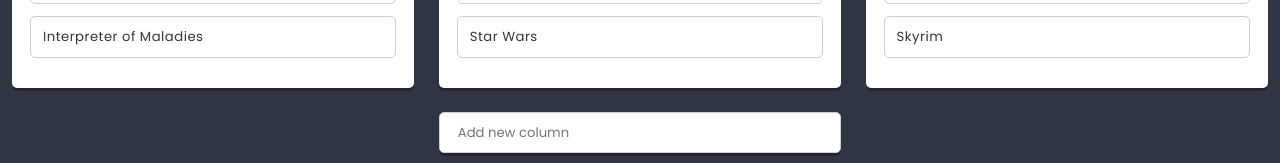
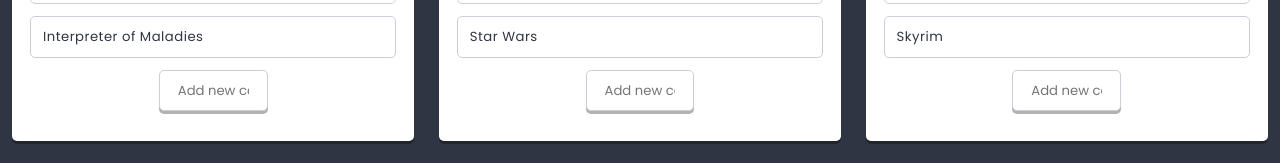
Before and after one commit to SebastianZabdyr/React-Starter, a React app: page / in a window 1280 px wide. Shown: the part 529-692 px from the top of the page. Built offline with nearby package versions, Linux system fonts and the light colour scheme.

Commit message:
add addCard function

```diff
--- a/src/components/App/App.js
+++ b/src/components/App/App.js
@@ -1,3 +1,4 @@
+/* eslint-disable no-unused-vars */
 import React from 'react';
 import styles from './App.scss';
 import List from '../List/List.js';
--- a/src/components/Button/Button.js
+++ b/src/components/Button/Button.js
@@ -1,3 +1,4 @@
+/* eslint-disable no-unused-vars */
 import React from 'react';
 import styles from './Button.scss';
 
--- a/src/components/Card/Card.js
+++ b/src/components/Card/Card.js
@@ -3,8 +3,6 @@
 
 class Card extends React.Component {
   render(){
-    console.log('card:', this.props.cards );
-
     return (
       <div className={styles.component}>
         {this.props.cards}
--- a/src/components/Column/Column.js
+++ b/src/components/Column/Column.js
@@ -1,9 +1,11 @@
+/* eslint-disable no-unused-vars */
 import React from 'react';
 import styles from './Column.scss';
 import PropTypes from 'prop-types';
 import Icon from '../Icon/Icon.js';
 import {listData, settings} from '../../data/dataStore';
 import Card from '../Card/Card.js';
+import Creator from '../Creator/Creator.js';
 
 class Column extends React.Component {
     state = {
@@ -19,8 +21,21 @@
     cards: PropTypes.array,
   }
 
+  addCard(title){
+    this.setState(state => (
+      {
+        cards: [
+          ...state.cards,
+          {
+            key: state.cards.length ? state.cards[state.cards.length-1].key+1 : 0,
+            title,
+          }
+        ]
+      }
+    ));
+  }
+
   render(){
-    console.log('column:', this.props.cards );
     return(
       <main className={styles.component}>
         <h3 className={styles.title}>
@@ -34,6 +49,9 @@
             <Card cards={title} />
           ))}
         </div>
+        <div className={styles.creator}>
+          <Creator text={settings.cardCreatorText} action={title => this.addCard(title)}/>
+        </div>
       </main>
     );
   }
--- a/src/components/Creator/Creator.js
+++ b/src/components/Creator/Creator.js
@@ -1,3 +1,4 @@
+/* eslint-disable no-unused-vars */
 import React from 'react';
 import styles from './Creator.scss';
 import Button from '../Button/Button';
--- a/src/components/Hero/Hero.js
+++ b/src/components/Hero/Hero.js
@@ -1,3 +1,4 @@
+/* eslint-disable no-unused-vars */
 import React from 'react';
 import styles from './Hero.scss';
 import PropTypes from 'prop-types';
--- a/src/components/Icon/Icon.js
+++ b/src/components/Icon/Icon.js
@@ -1,3 +1,4 @@
+/* eslint-disable no-unused-vars */
 import React from 'react';
 
 const Icon = props => (<i className={`fas fa-${props.name}`}></i>);
--- a/src/components/List/List.js
+++ b/src/components/List/List.js
@@ -1,3 +1,4 @@
+/* eslint-disable no-unused-vars */
 import React from 'react';
 import styles from './List.scss';
 import Hero from '../Hero/Hero.js';
@@ -42,8 +43,6 @@
   }
 
   render() {
-
-    console.log(this.state.columns);
     return (
       <section className={styles.component}>
         <Hero titleText={this.props.title} image={this.props.image} />
--- a/src/components/List/List.scss
+++ b/src/components/List/List.scss
@@ -26,7 +26,6 @@
 }
 
 @media (max-width: 767px) {
-
   .columns {
     flex-direction: column;
     overflow: hidden;
```
